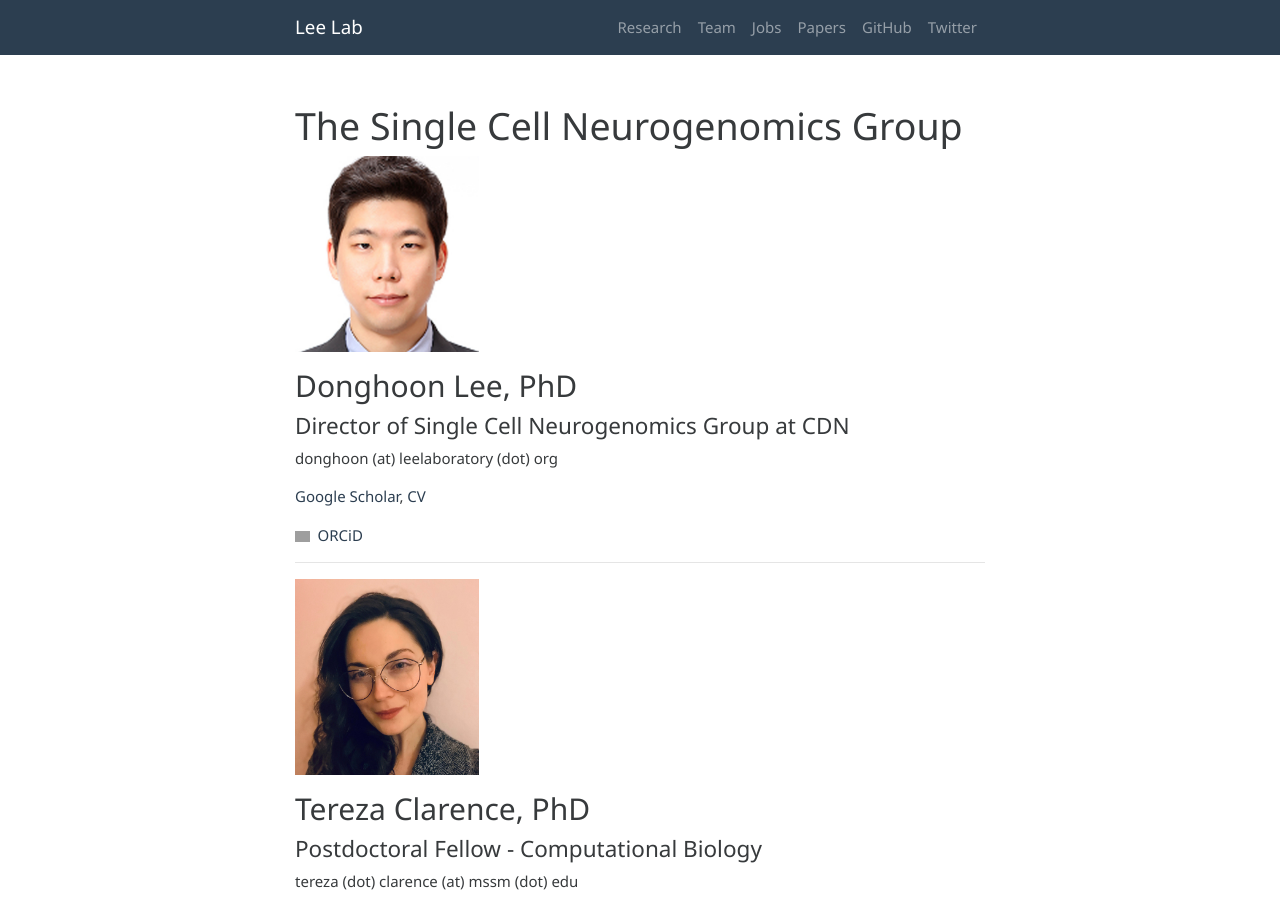
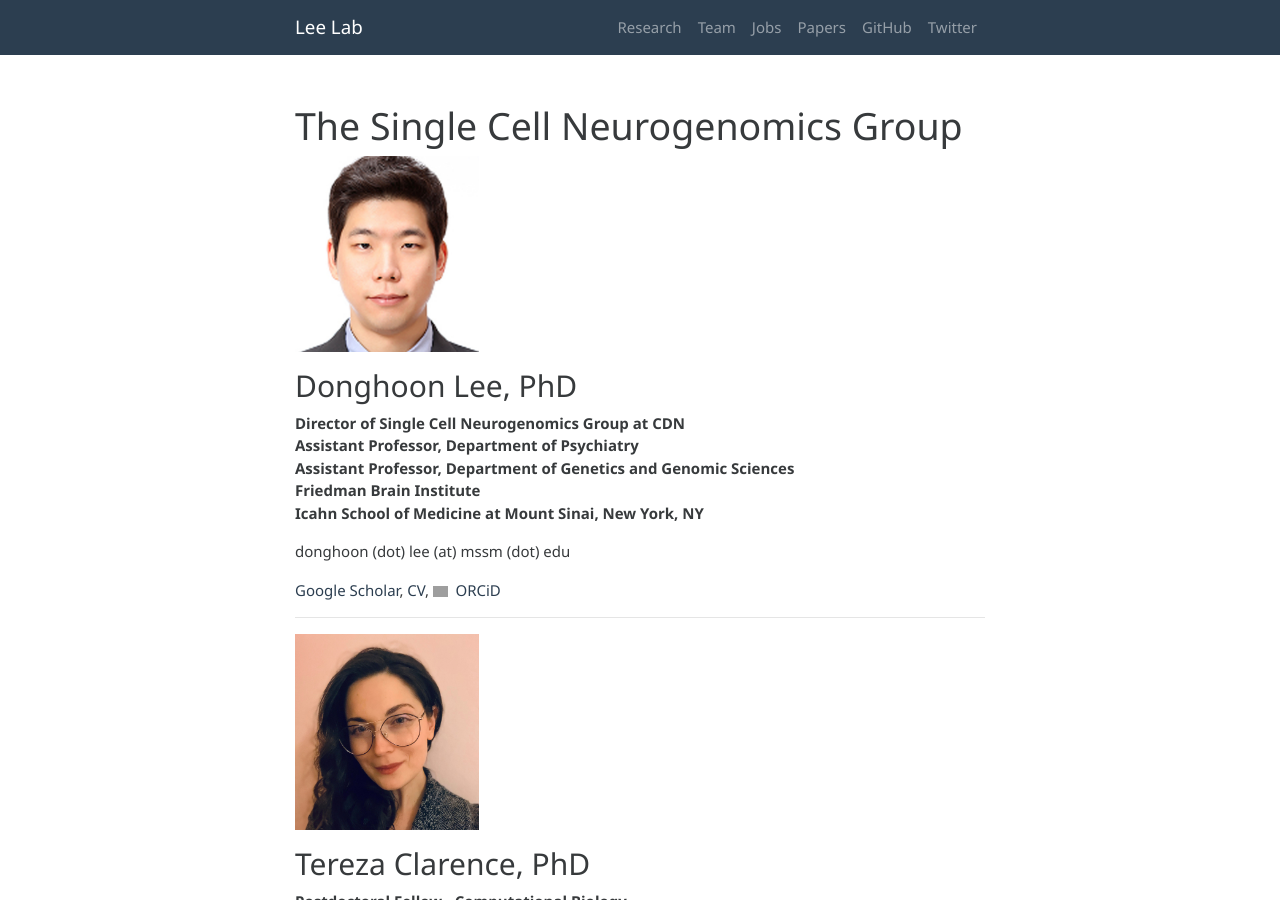
Before and after one commit to leelaboratory/leelaboratory.github.io, a Jekyll site: the page built from pages/team.md, in a window 1280 px wide and 900 px high. Built offline with Jekyll 4.4.1, drawn with Linux system fonts in a browser that asks for light colours; some of the changed text lies outside the part shown; grey boxes are pictures that could not be loaded.

Commit message:
Update team.md

```diff
--- a/pages/team.md
+++ b/pages/team.md
@@ -7,19 +7,29 @@ title: 'The Single Cell Neurogenomics Group'
 <img src="/images/DL.jpeg" width="184" height="196">
 
 ## Donghoon Lee, PhD
-#### Director of Single Cell Neurogenomics Group at CDN
-donghoon (at) leelaboratory (dot) org
+<p><b>
+  Director of Single Cell Neurogenomics Group at CDN<br>
+  Assistant Professor, Department of Psychiatry<br>
+  Assistant Professor, Department of Genetics and Genomic Sciences<br>
+  Friedman Brain Institute<br>
+  Icahn School of Medicine at Mount Sinai, New York, NY
+</b></p>
 
-[Google Scholar](https://scholar.google.com/citations?user=_a8xSwwAAAAJ&hl=en), [CV](https://drive.google.com/file/d/19uNtddUfWJHtHaqKHubVpVinGjlGPtrm/view)
+donghoon (dot) lee (at) mssm (dot) edu
 
-<div itemscope itemtype="https://schema.org/Person"><a itemprop="sameAs" content="https://orcid.org/0000-0003-0453-6059" href="https://orcid.org/0000-0003-0453-6059" target="orcid.widget" rel="noopener noreferrer" style="vertical-align:top;"><img src="https://orcid.org/sites/default/files/images/orcid_16x16.png" style="width:1em;margin-right:.5em;" alt="ORCID iD icon">ORCiD</a></div>
+[Google Scholar](https://scholar.google.com/citations?user=_a8xSwwAAAAJ&hl=en),
+[CV](https://drive.google.com/file/d/19uNtddUfWJHtHaqKHubVpVinGjlGPtrm/view),
+<a itemprop="sameAs" content="https://orcid.org/0000-0003-0453-6059" href="https://orcid.org/0000-0003-0453-6059" target="orcid.widget" rel="noopener noreferrer" style="vertical-align:top;"><img src="https://orcid.org/sites/default/files/images/orcid_16x16.png" style="width:1em;margin-right:.5em;" alt="ORCID iD icon">ORCiD</a>
 
 <hr>
 
 <img src="/images/TC.jpeg" width="184" height="196">
 
 ## Tereza Clarence, PhD
-#### Postdoctoral Fellow - Computational Biology
+<p><b>
+  Postdoctoral Fellow - Computational Biology
+</b></p>
+
 tereza (dot) clarence (at) mssm (dot) edu
 
 <hr>
@@ -27,7 +37,10 @@ tereza (dot) clarence (at) mssm (dot) edu
 <img src="/images/CS.jpeg" width="184" height="196">
 
 ## Collin Spencer
-#### Graduate Student - Computational Biology
+<p><b>
+  Graduate Student - Computational Biology
+</b></p>
+
 collin (dot) spencer (at) icahn (dot) mssm (dot) edu
 
 <hr>
@@ -35,24 +48,44 @@ collin (dot) spencer (at) icahn (dot) mssm (dot) edu
 <img src="/images/CP.jpeg" width="184" height="196">
 
 ## Christian Porras
-#### MD/PhD Graduate Student
+<p><b>
+  MD/PhD Graduate Student
+</b></p>
+
 christian (dot) porras (at) icahn (dot) mssm (dot) edu
 
 <hr>
 
-<img src="/images/UNK.jpeg" width="184" height="196">
+<img src="/images/MP.jpeg" width="184" height="196">
 
 ## Milos Pjanic, PhD
-#### Senior Scientist - Computational Biology
+<p><b>
+  Senior Scientist - Computational Biology
+</b></p>
+
 milos (dot) pjanic (at) mssm (dot) edu
 
 <hr>
 
 <img src="/images/DK.png" width="184" height="196">
 
-## Dimitrios Kyriakis
-#### Visiting Graduate Student
+## Dimitrios Kyriakis, PhD
+<p><b>
+  Postdoctoral Fellow - Computational Biology
+</b></p>
+
 dimitrios (dot) kyriakis (at) mssm (dot) edu
+
+<hr>
+
+<img src="/images/NM.png" width="184" height="196">
+
+## Nicolas Masse, PhD
+<p><b>
+  Computational Biologist
+</b></p>
+
+nicolas (dot) masse (at) mssm (dot) edu
 
 <hr>
 
```
